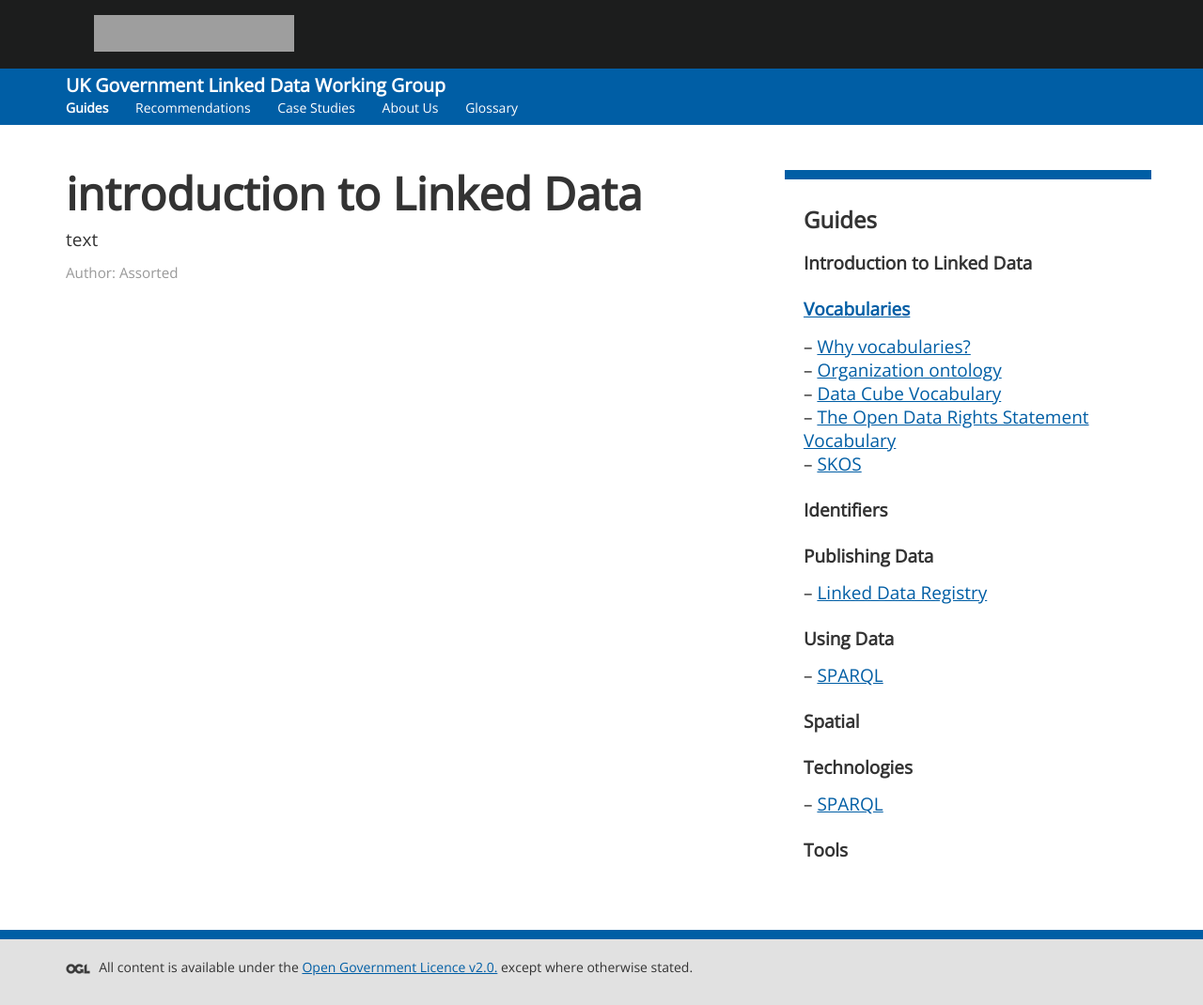
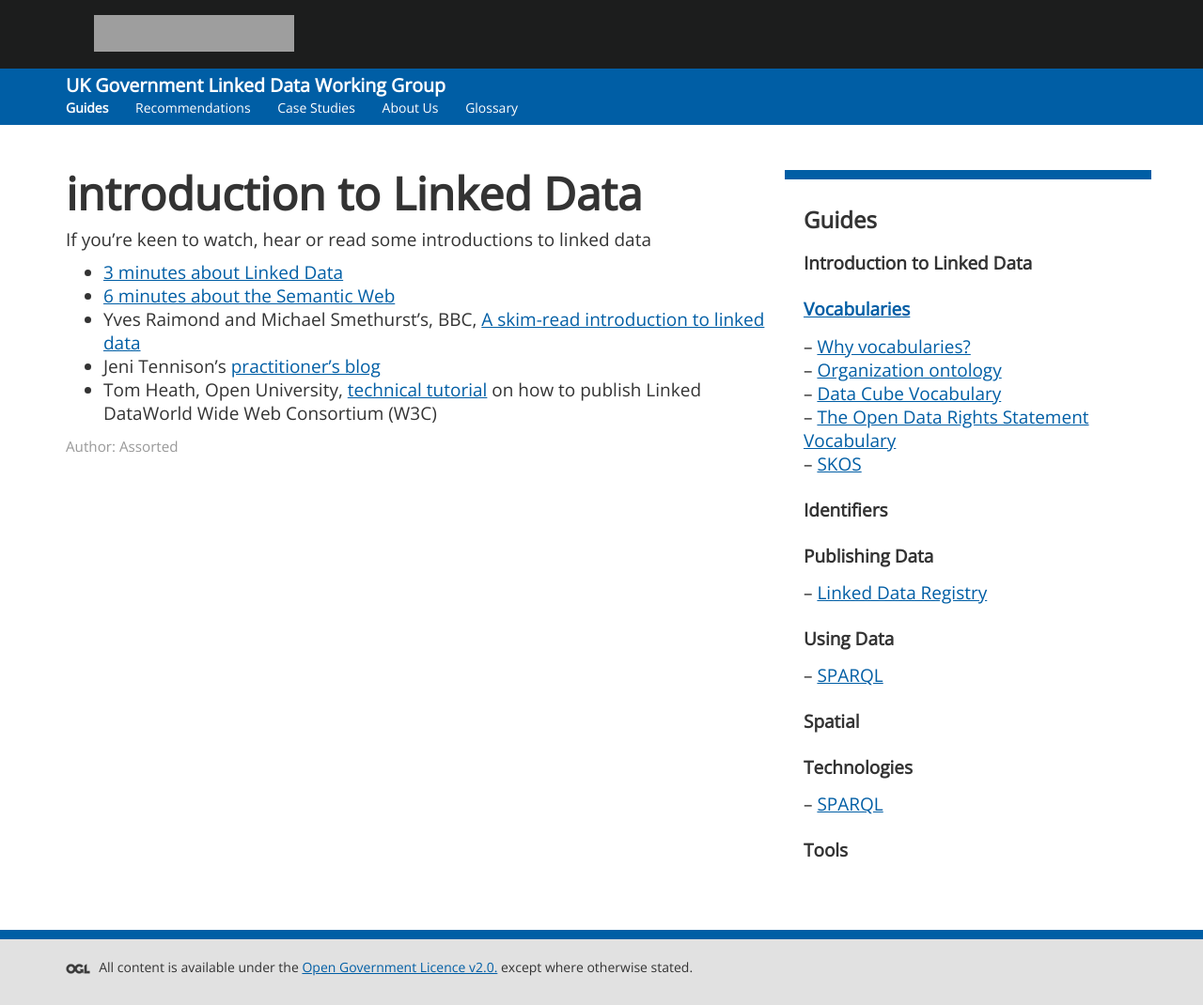
Before and after one commit to UKGovLD/ukgovldwg, a Jekyll site: the page built from miniguides/intro-to-linked-data.md, in a window 1280 px wide. Shown: the whole page at 94% size. Built offline with Jekyll 4.4.1, drawn with Linux system fonts in a browser that asks for light colours; grey boxes are pictures that could not be loaded.

Commit message:
Updated intro-to-linked-data.md

```diff
--- a/miniguides/intro-to-linked-data.md
+++ b/miniguides/intro-to-linked-data.md
@@ -6,4 +6,10 @@
 published: true
 ---
 
-text
+If you're keen to watch, hear or read some introductions to linked data
+
+* [3 minutes about Linked Data](http://www.youtube.com/watch?v=qMjkI4hJej0)
+* [6 minutes about the Semantic Web](http://www.youtube.com/watch?v=OGg8A2zfWKg)
+* Yves Raimond and Michael Smethurst's, BBC, [A skim-read introduction to linked data](http://www.bbc.co.uk/blogs/radiolabs/s5/linked-data/s5.html)
+* Jeni Tennison's [practitioner's blog](http://www.jenitennison.com/blog/)
+* Tom Heath, Open University, [technical tutorial](http://videolectures.net/iswc08_heath_hpldw/) on how to publish Linked DataWorld Wide Web Consortium (W3C)
```
